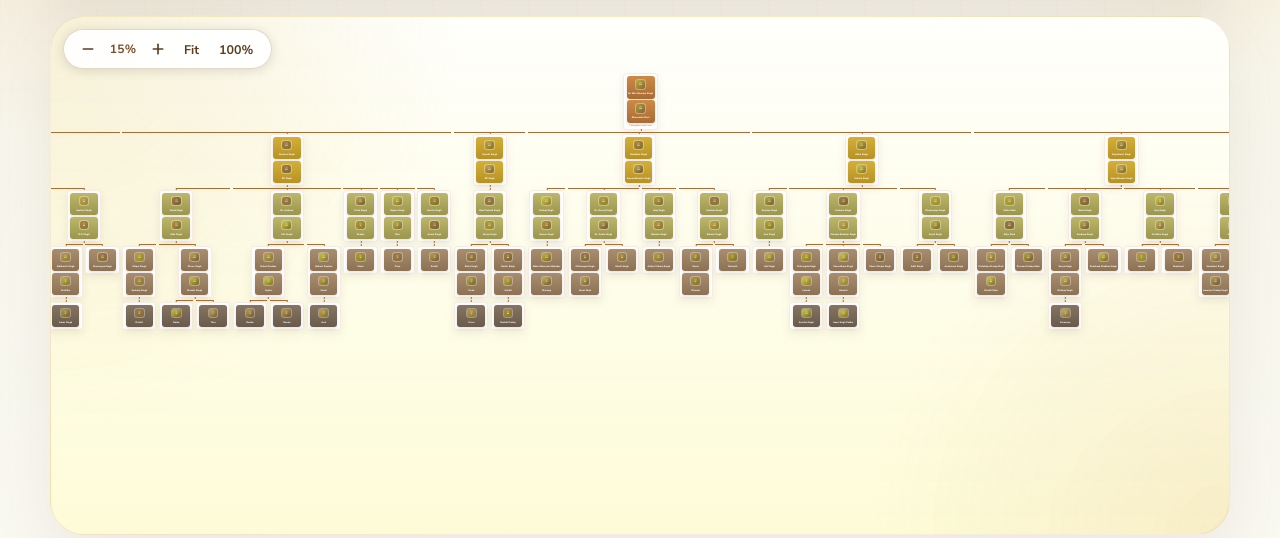
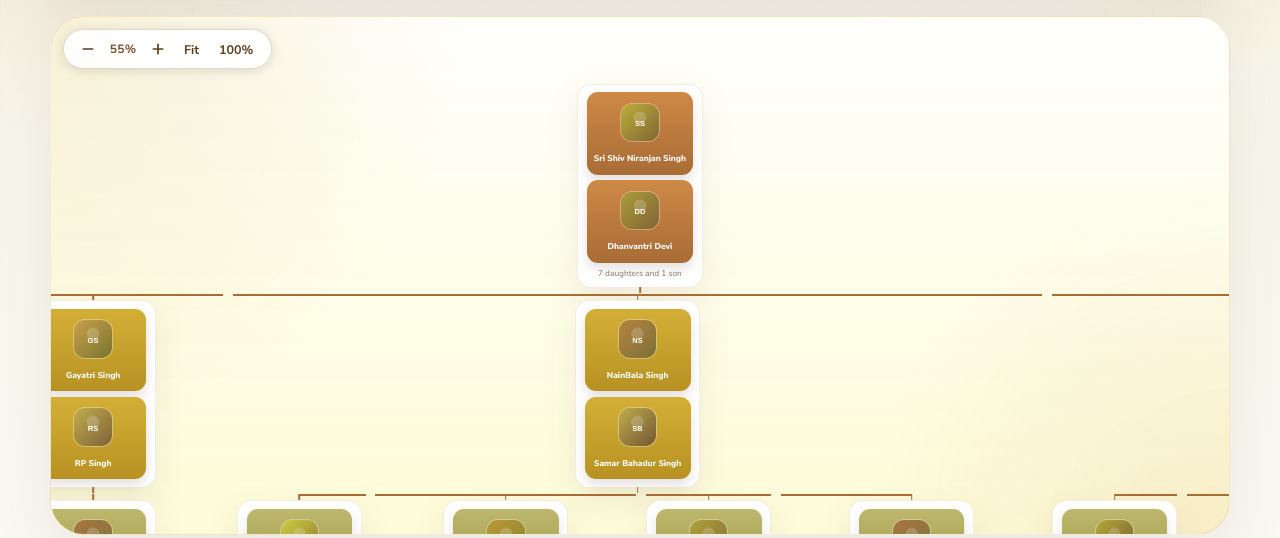
Before and after one commit to AbhijaatVS/Family-Tree, a Next.js app: page / in a window 1280 px wide. Shown: the part 295-833 px from the top of the page. Built offline with nearby package versions, Linux system fonts and the light colour scheme; no server answers.

Commit message:
Added zoom

```diff
--- a/src/app/page.tsx
+++ b/src/app/page.tsx
@@ -27,7 +27,7 @@ export default async function HomePage() {
       </div>
 
       <div id="family-graph" className="tree-stage">
-        <FamilyTreeGraph tree={familyTree} overrides={overrides} />
+        <FamilyTreeGraph tree={familyTree} overrides={overrides} defaultZoom={0.55} />
       </div>
     </section>
   );
--- a/src/components/family-tree-graph.tsx
+++ b/src/components/family-tree-graph.tsx
@@ -8,6 +8,7 @@ import { getPerson } from "@/lib/family-data";
 interface TreeGraphProps {
   tree: TreeNode;
   overrides?: Record<string, { name?: string; photo?: string; birthday?: string }>;
+  defaultZoom?: number;
 }
 
 function FamilyTreeNode({
@@ -58,7 +59,7 @@ function FamilyTreeNode({
   );
 }
 
-export function FamilyTreeGraph({ tree, overrides }: TreeGraphProps) {
+export function FamilyTreeGraph({ tree, overrides, defaultZoom }: TreeGraphProps) {
   const shellRef = useRef<HTMLDivElement>(null);
   const canvasRef = useRef<HTMLDivElement>(null);
   // null = not yet calculated; will be set after first render
@@ -100,8 +101,7 @@ export function FamilyTreeGraph({ tree, overrides }: TreeGraphProps) {
 
   // Auto-fit on first mount + whenever the tree changes
   useEffect(() => {
-    // Two-pass: first render at zoom=1 to get natural size, then set fit zoom
-    const fit = calcFitZoom();
+    const fit = defaultZoom ?? calcFitZoom();
     setZoom(fit);
     // eslint-disable-next-line react-hooks/exhaustive-deps
   }, [tree]);
```
